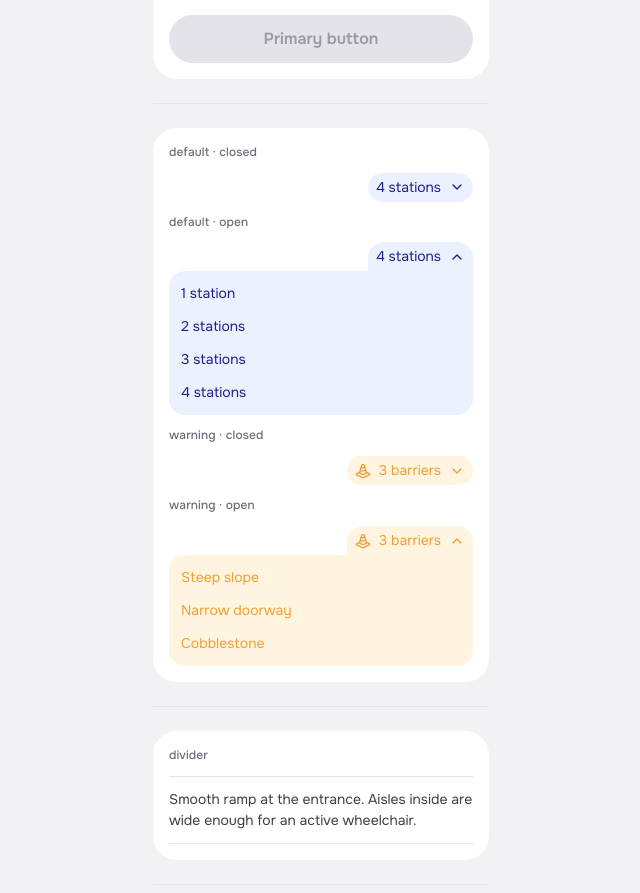
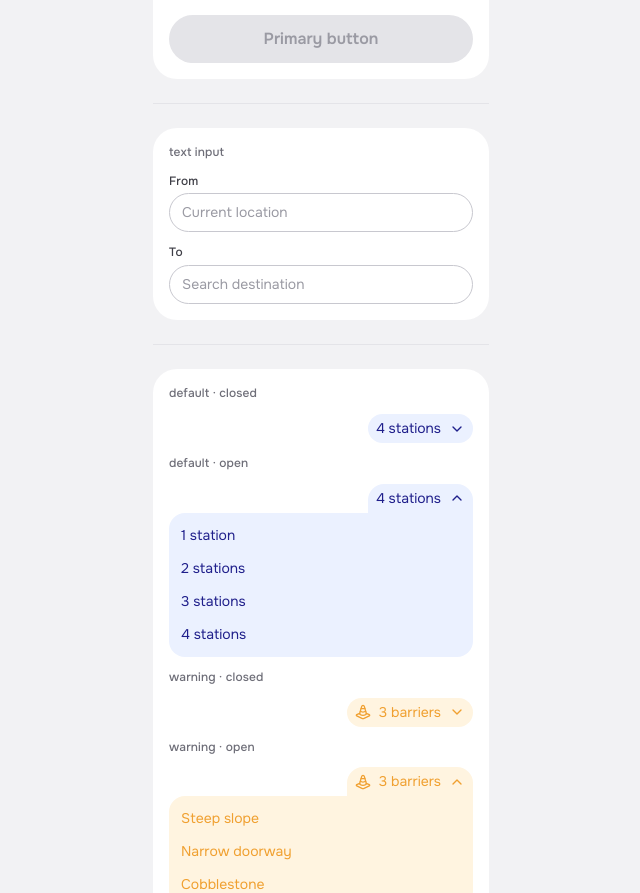
Before and after one commit to Mashto-o/passage-app, a React (Vite) app: page / in a window 1280 px wide. Shown: the part 2262-3155 px from the top of the page, without its empty margins (319-959 px from the left). Built offline with nearby package versions, Linux system fonts and the light colour scheme.

Commit message:
Created TextInput

```diff
--- a/src/App.tsx
+++ b/src/App.tsx
@@ -1,6 +1,6 @@
 import { useState } from 'react'
 import { ArrowRight, Star, AlertTriangle, CheckCircle, XCircle, TrafficCone } from 'lucide-react'
-import { Button, AccessibilityBadge, SelectionCard, ReviewCard, PreferenceCard, AccessibilityCard, PhotoCard, PlacePhotoCard, Chip, StatusBadge, Divider, Dropdown } from './components'
+import { Button, AccessibilityBadge, SelectionCard, ReviewCard, PreferenceCard, AccessibilityCard, PhotoCard, PlacePhotoCard, Chip, StatusBadge, Divider, Dropdown, TextInput } from './components'
 import type { AccessibilityBadgeProps } from './components'
 
 import imgCobblestone   from './assets/images/cobblestone.png'
@@ -54,6 +54,8 @@ function App() {
   const [selectedSurface,       setSelectedSurface]       = useState<string | null>(null)
   const [selectedAccessibility, setSelectedAccessibility] = useState<string | null>(null)
   const [selectedPhotos,        setSelectedPhotos]        = useState<Set<string>>(new Set())
+  const [fromValue,             setFromValue]             = useState('')
+  const [toValue,               setToValue]               = useState('')
 
   const togglePhoto = (id: string) =>
     setSelectedPhotos(prev => {
@@ -174,6 +176,26 @@ function App() {
 
           <p className="text-caption-sm text-neutral-500">disabled</p>
           <Button variant="primary" label="Primary button" fullWidth disabled />
+        </div>
+
+        {/* ── Divider ── */}
+        <div className="h-px bg-neutral-200 my-sm" />
+
+        {/* ── TextInputs ── */}
+        <div className="bg-neutral-0 rounded-lg p-md flex flex-col gap-sm">
+          <p className="text-caption-sm text-neutral-500">text input</p>
+          <TextInput
+            label="From"
+            placeholder="Current location"
+            value={fromValue}
+            onChange={setFromValue}
+          />
+          <TextInput
+            label="To"
+            placeholder="Search destination"
+            value={toValue}
+            onChange={setToValue}
+          />
         </div>
 
         {/* ── Divider ── */}
--- /dev/null
+++ b/src/components/TextInput.tsx
@@ -0,0 +1,46 @@
+import React, { useState, useId } from 'react'
+
+export interface TextInputProps {
+  label: string
+  value: string
+  onChange: (value: string) => void
+  placeholder?: string
+  className?: string
+}
+
+export const TextInput: React.FC<TextInputProps> = ({
+  label,
+  value,
+  onChange,
+  placeholder,
+  className = '',
+}) => {
+  const [focused, setFocused] = useState(false)
+  const id = useId()
+
+  return (
+    <div className={`flex flex-col items-start gap-[4px] w-full ${className}`}>
+      <label
+        htmlFor={id}
+        className="text-caption-sm tracking-[0.12px] text-neutral-700"
+      >
+        {label}
+      </label>
+      <input
+        id={id}
+        type="text"
+        value={value}
+        onChange={e => onChange(e.target.value)}
+        placeholder={placeholder}
+        onFocus={() => setFocused(true)}
+        onBlur={() => setFocused(false)}
+        className={[
+          'w-full px-[12px] py-[8px] rounded-[24px] border bg-neutral-0',
+          'text-body-sm text-neutral-900 placeholder:text-neutral-400',
+          focused ? 'border-primary-500' : 'border-neutral-300',
+          'transition-colors duration-200 focus-visible:outline-none',
+        ].join(' ')}
+      />
+    </div>
+  )
+}
--- a/src/components/index.ts
+++ b/src/components/index.ts
@@ -33,3 +33,6 @@ export type { DividerProps } from './Divider'
 
 export { Dropdown } from './Dropdown'
 export type { DropdownProps } from './Dropdown'
+
+export { TextInput } from './TextInput'
+export type { TextInputProps } from './TextInput'
```
